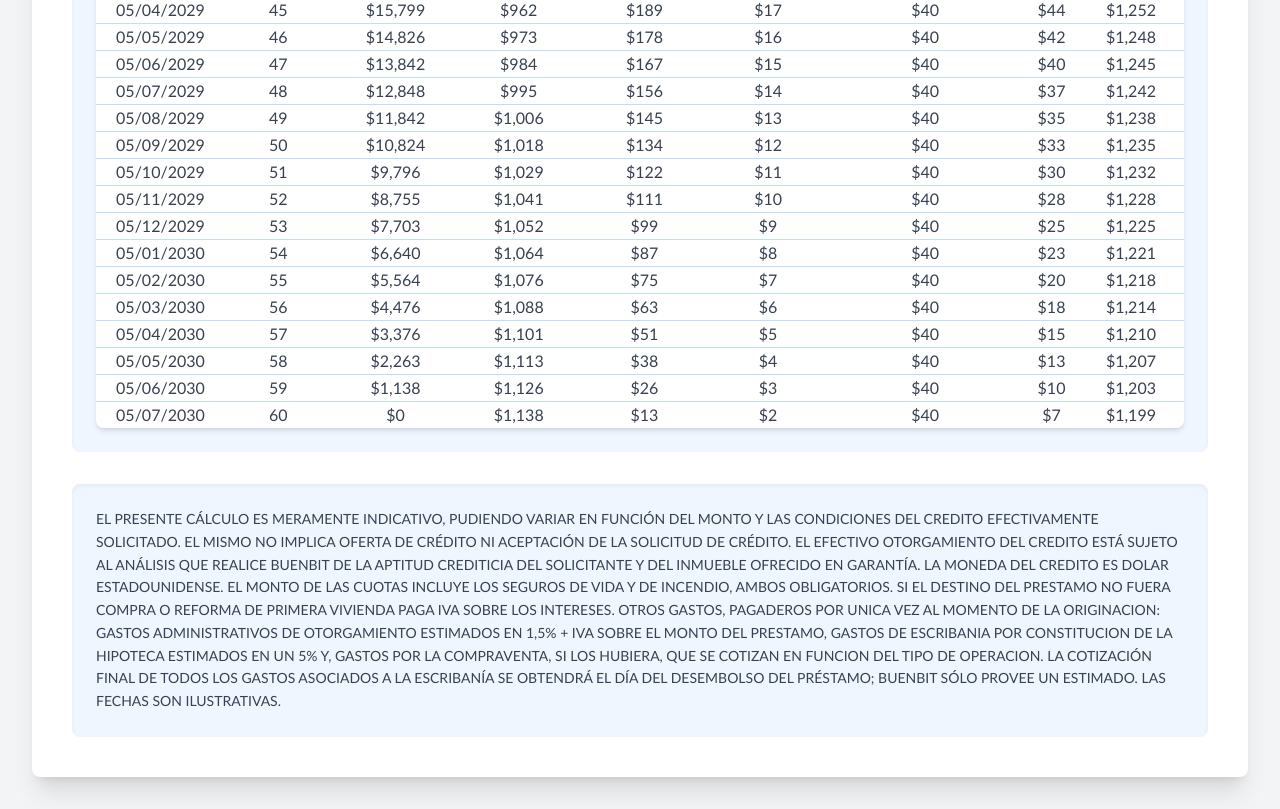
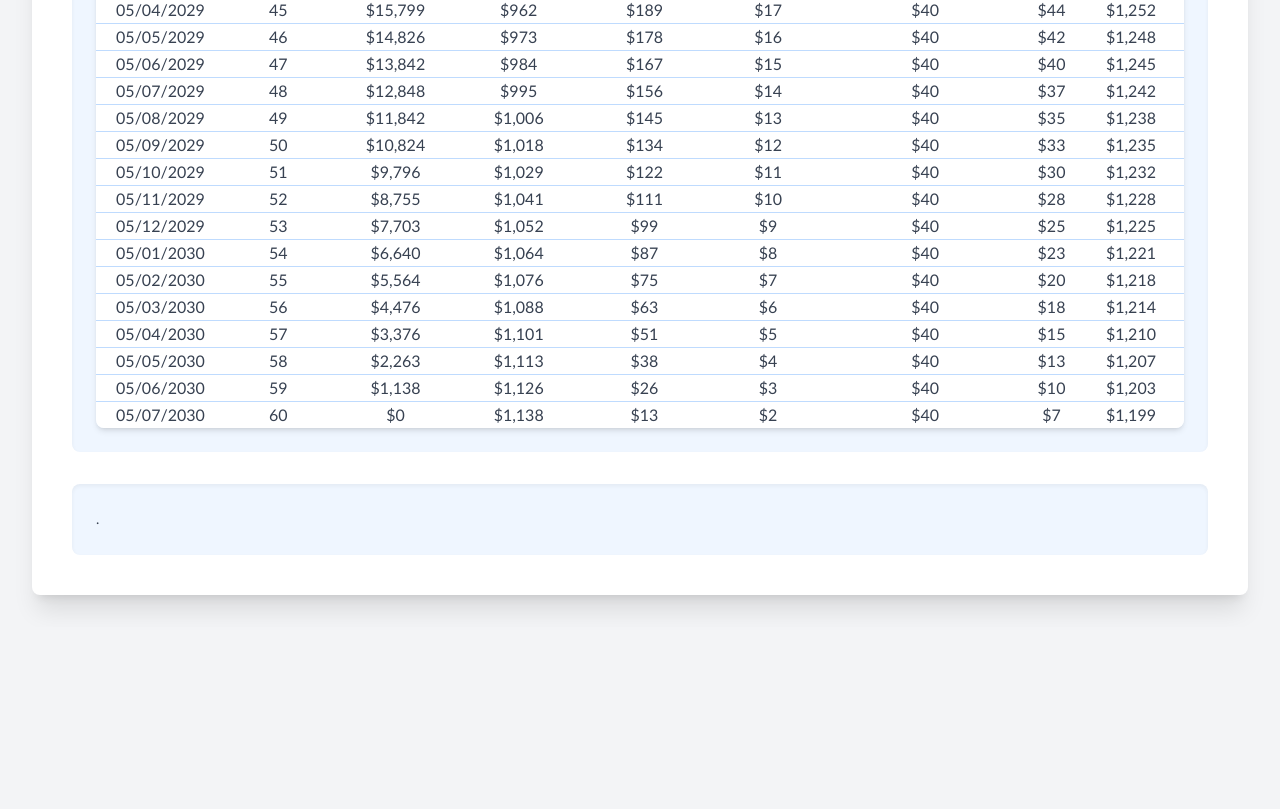
Before and after one commit to Manuk21980/simulador3, a plain HTML site: page index.html in a window 1280 px wide. Shown: the part 3508-4317 px from the top of the page. After the commit the page ends 4135 px from the top, so only its background shows below. Drawn offline with nearby package versions, Linux system fonts and the light colour scheme.

Commit message:
Update index.html

```diff
--- a/index.html
+++ b/index.html
@@ -315,7 +315,7 @@
         <!-- Disclaimer Section -->
         <section class="p-6 bg-blue-50 rounded-lg shadow-inner text-sm text-gray-700 leading-relaxed">
             <!-- Removed <h2> tag for disclaimer title -->
-            <p>EL PRESENTE CÁLCULO ES MERAMENTE INDICATIVO, PUDIENDO VARIAR EN FUNCIÓN DEL MONTO Y LAS CONDICIONES DEL CREDITO EFECTIVAMENTE SOLICITADO. EL MISMO NO IMPLICA OFERTA DE CRÉDITO NI ACEPTACIÓN DE LA SOLICITUD DE CRÉDITO. EL EFECTIVO OTORGAMIENTO DEL CREDITO ESTÁ SUJETO AL ANÁLISIS QUE REALICE BUENBIT DE LA APTITUD CREDITICIA DEL SOLICITANTE Y DEL INMUEBLE OFRECIDO EN GARANTÍA. LA MONEDA DEL CREDITO ES DOLAR ESTADOUNIDENSE. EL MONTO DE LAS CUOTAS INCLUYE LOS SEGUROS DE VIDA Y DE INCENDIO, AMBOS OBLIGATORIOS. SI EL DESTINO DEL PRESTAMO NO FUERA COMPRA O REFORMA DE PRIMERA VIVIENDA PAGA IVA SOBRE LOS INTERESES. OTROS GASTOS, PAGADEROS POR UNICA VEZ AL MOMENTO DE LA ORIGINACION: GASTOS ADMINISTRATIVOS DE OTORGAMIENTO ESTIMADOS EN 1,5% + IVA SOBRE EL MONTO DEL PRESTAMO, GASTOS DE ESCRIBANIA POR CONSTITUCION DE LA HIPOTECA ESTIMADOS EN UN 5% Y, GASTOS POR LA COMPRAVENTA, SI LOS HUBIERA, QUE SE COTIZAN EN FUNCION DEL TIPO DE OPERACION. LA COTIZACIÓN FINAL DE TODOS LOS GASTOS ASOCIADOS A LA ESCRIBANÍA SE OBTENDRÁ EL DÍA DEL DESEMBOLSO DEL PRÉSTAMO; BUENBIT SÓLO PROVEE UN ESTIMADO. LAS FECHAS SON ILUSTRATIVAS.</p>
+            <p>.</p>
         </section>
     </div>
 
```
